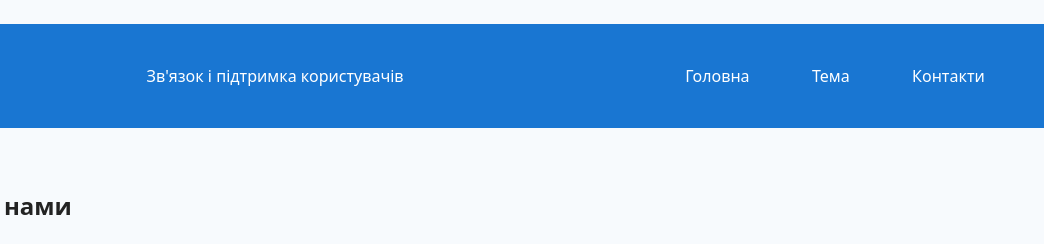
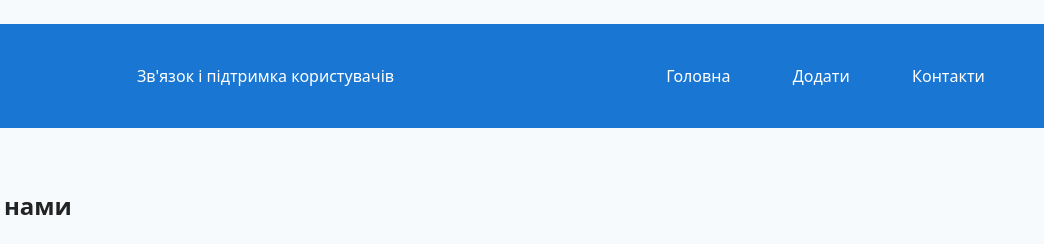
Before and after one commit to weyn-799/To-do, a plain HTML site: page contacts.html in a window 1280 px wide. Shown: the top 244 px of the page, 236-1280 px from the left. Drawn offline with Linux system fonts and the light colour scheme.

Commit message:
Update contacts.html

```diff
--- a/contacts.html
+++ b/contacts.html
@@ -14,7 +14,7 @@
       <nav aria-label="Головна навігація">
         <ul>
           <li><a href="index.html">Головна</a></li>
-          <li><a href="topic.html">Тема</a></li>
+          <li><a href="topic.html">Додати</a></li>
           <li><a href="contacts.html" aria-current="page">Контакти</a></li>
         </ul>
       </nav>
```
